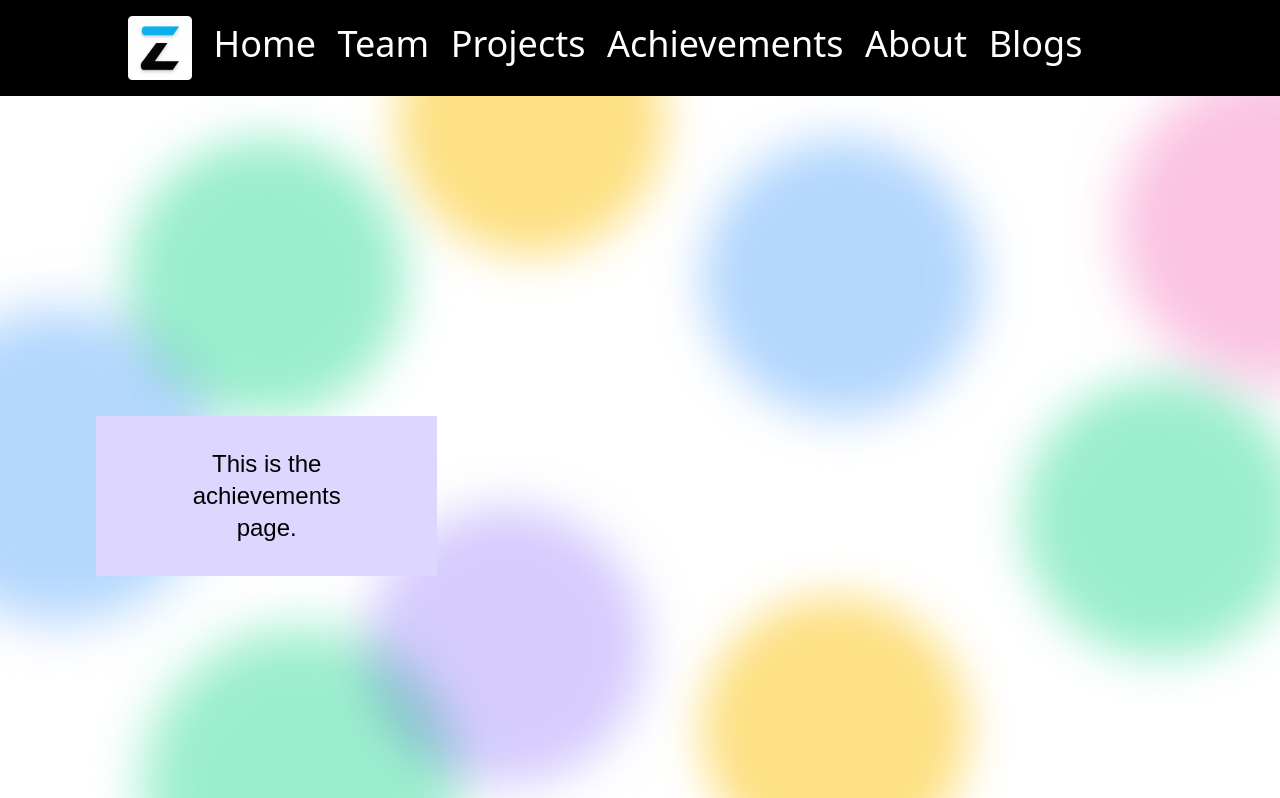
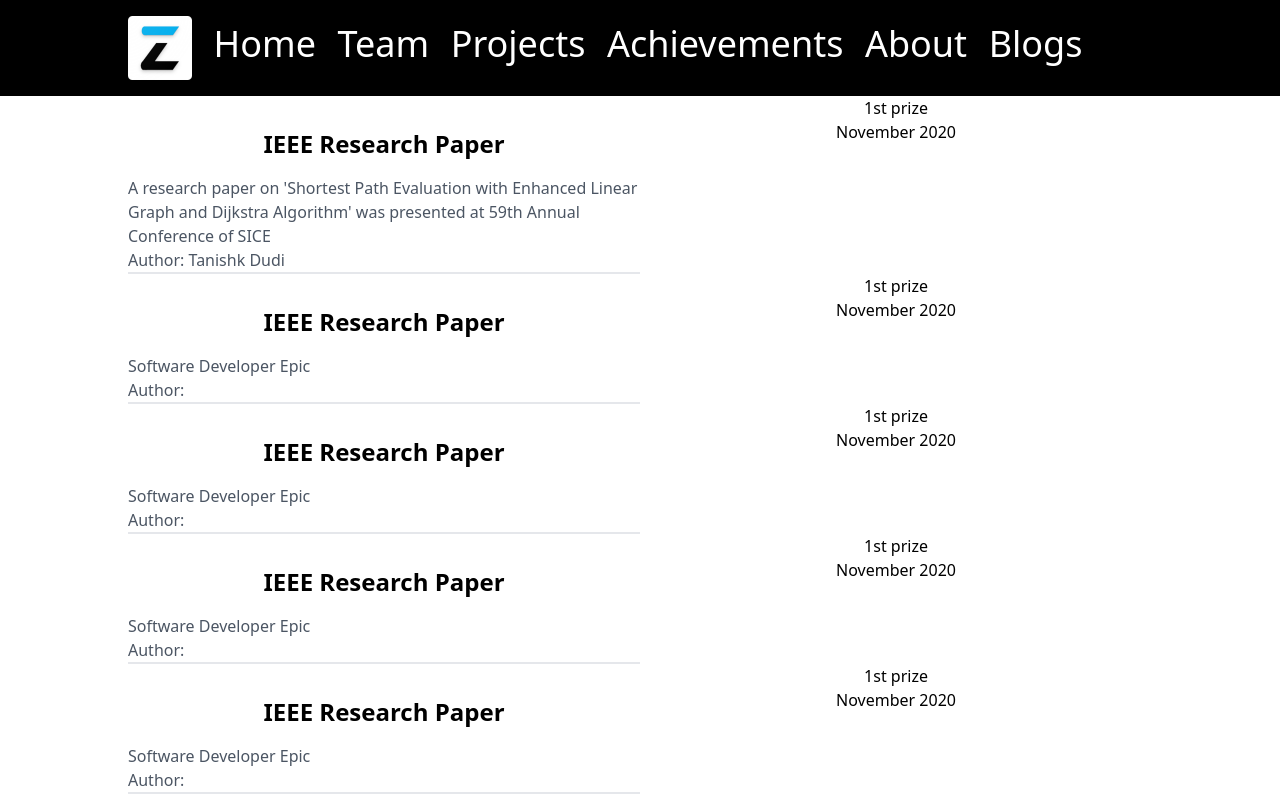
Before and after one commit to zineRobotics/zine-website-2023, a Next.js app: page /achievements in a window 1280 px wide. Shown: the top 798 px of the page. Built offline with nearby package versions, Linux system fonts and the light colour scheme.

Commit message:
changed the achievements page (for desktop view only)

```diff
--- a/components/Achievements/achievements.tsx
+++ b/components/Achievements/achievements.tsx
@@ -1,30 +1,444 @@
 import React from "react";
 import Link from "next/link";
+import Image from "next/image";
+
+interface achievement {
+  name: string;
+  date: string;
+  info: string;
+  author: string;
+  desc: string;
+}
+
+const achievements: achievement[] = [
+  {
+    name: "IEEE Research Paper",
+    date: "November 2020",
+    info: "A research paper on 'Shortest Path Evaluation with Enhanced Linear Graph and Dijkstra Algorithm' was presented at 59th Annual Conference of SICE",
+    author: "Tanishk Dudi",
+    desc: "",
+  },
+  {
+    name: "IEEE Research Paper",
+    date: "November 2020",
+    info: "Software Developer Epic",
+    author: "",
+    desc: "",
+  },
+  {
+    name: "IEEE Research Paper",
+    date: "November 2020",
+    info: "Software Developer Epic",
+    author: "",
+    desc: "",
+  },
+  {
+    name: "IEEE Research Paper",
+    date: "November 2020",
+    info: "Software Developer Epic",
+    author: "",
+    desc: "",
+  },
+  {
+    name: "IEEE Research Paper",
+    date: "November 2020",
+    info: "Software Developer Epic",
+    author: "",
+    desc: "",
+  },
+  {
+    name: "IEEE Research Paper",
+    date: "November 2020",
+    info: "Software Developer Epic",
+    author: "",
+    desc: "",
+  },
+  {
+    name: "IEEE Research Paper",
+    date: "November 2020",
+    info: "Software Developer Epic",
+    author: "",
+    desc: "",
+  },
+  {
+    name: "IEEE Research Paper",
+    date: "November 2020",
+    info: "Software Developer Epic",
+    author: "",
+    desc: "",
+  },
+  {
+    name: "IEEE Research Paper",
+    date: "November 2020",
+    info: "Software Developer Epic",
+    author: "",
+    desc: "",
+  },
+  {
+    name: "IEEE Research Paper",
+    date: "November 2020",
+    info: "Software Developer Epic",
+    author: "",
+    desc: "",
+  },
+  {
+    name: "IEEE Research Paper",
+    date: "November 2020",
+    info: "Software Developer Epic",
+    author: "",
+    desc: "",
+  },
+  {
+    name: "IEEE Research Paper",
+    date: "November 2020",
+    info: "Software Developer Epic",
+    author: "",
+    desc: "",
+  },
+  {
+    name: "IEEE Research Paper",
+    date: "November 2020",
+    info: "Software Developer Epic",
+    author: "",
+    desc: "",
+  },
+  {
+    name: "IEEE Research Paper",
+    date: "November 2020",
+    info: "Software Developer Epic",
+    author: "",
+    desc: "",
+  },
+  {
+    name: "IEEE Research Paper",
+    date: "November 2020",
+    info: "Software Developer Epic",
+    author: "",
+    desc: "",
+  },
+  {
+    name: "IEEE Research Paper",
+    date: "November 2020",
+    info: "Software Developer Epic",
+    author: "",
+    desc: "",
+  },
+  {
+    name: "IEEE Research Paper",
+    date: "November 2020",
+    info: "Software Developer Epic",
+    author: "",
+    desc: "",
+  },
+  {
+    name: "IEEE Research Paper",
+    date: "November 2020",
+    info: "Software Developer Epic",
+    author: "",
+    desc: "",
+  },
+  {
+    name: "IEEE Research Paper",
+    date: "November 2020",
+    info: "Software Developer Epic",
+    author: "",
+    desc: "",
+  },
+  {
+    name: "IEEE Research Paper",
+    date: "November 2020",
+    info: "Software Developer Epic",
+    author: "",
+    desc: "",
+  },
+  {
+    name: "IEEE Research Paper",
+    date: "November 2020",
+    info: "Software Developer Epic",
+    author: "",
+    desc: "",
+  },
+  {
+    name: "IEEE Research Paper",
+    date: "November 2020",
+    info: "Software Developer Epic",
+    author: "",
+    desc: "",
+  },
+  {
+    name: "IEEE Research Paper",
+    date: "November 2020",
+    info: "Software Developer Epic",
+    author: "",
+    desc: "",
+  },
+  {
+    name: "IEEE Research Paper",
+    date: "November 2020",
+    info: "Software Developer Epic",
+    author: "",
+    desc: "",
+  },
+  {
+    name: "IEEE Research Paper",
+    date: "November 2020",
+    info: "Software Developer Epic",
+    author: "",
+    desc: "",
+  },
+  {
+    name: "IEEE Research Paper",
+    date: "November 2020",
+    info: "Software Developer Epic",
+    author: "",
+    desc: "",
+  },
+  {
+    name: "IEEE Research Paper",
+    date: "November 2020",
+    info: "Software Developer Epic",
+    author: "",
+    desc: "",
+  },
+  {
+    name: "IEEE Research Paper",
+    date: "November 2020",
+    info: "Software Developer Epic",
+    author: "",
+    desc: "",
+  },
+  {
+    name: "IEEE Research Paper",
+    date: "November 2020",
+    info: "Software Developer Epic",
+    author: "",
+    desc: "",
+  },
+  {
+    name: "IEEE Research Paper",
+    date: "November 2020",
+    info: "Software Developer Epic",
+    author: "",
+    desc: "",
+  },
+  {
+    name: "IEEE Research Paper",
+    date: "November 2020",
+    info: "Software Developer Epic",
+    author: "",
+    desc: "",
+  },
+  {
+    name: "IEEE Research Paper",
+    date: "November 2020",
+    info: "Software Developer Epic",
+    author: "",
+    desc: "",
+  },
+  {
+    name: "IEEE Research Paper",
+    date: "November 2020",
+    info: "Software Developer Epic",
+    author: "",
+    desc: "",
+  },
+  {
+    name: "IEEE Research Paper",
+    date: "November 2020",
+    info: "Software Developer Epic",
+    author: "",
+    desc: "",
+  },
+  {
+    name: "IEEE Research Paper",
+    date: "November 2020",
+    info: "Software Developer Epic",
+    author: "",
+    desc: "",
+  },
+  {
+    name: "IEEE Research Paper",
+    date: "November 2020",
+    info: "Software Developer Epic",
+    author: "",
+    desc: "",
+  },
+  {
+    name: "IEEE Research Paper",
+    date: "November 2020",
+    info: "Software Developer Epic",
+    author: "",
+    desc: "",
+  },
+  {
+    name: "IEEE Research Paper",
+    date: "November 2020",
+    info: "Software Developer Epic",
+    author: "",
+    desc: "",
+  },
+  {
+    name: "IEEE Research Paper",
+    date: "November 2020",
+    info: "Software Developer Epic",
+    author: "",
+    desc: "",
+  },
+  {
+    name: "IEEE Research Paper",
+    date: "November 2020",
+    info: "Software Developer Epic",
+    author: "",
+    desc: "",
+  },
+  {
+    name: "IEEE Research Paper",
+    date: "November 2020",
+    info: "Software Developer Epic",
+    author: "",
+    desc: "",
+  },
+  {
+    name: "IEEE Research Paper",
+    date: "November 2020",
+    info: "Software Developer Epic",
+    author: "",
+    desc: "",
+  },
+  {
+    name: "IEEE Research Paper",
+    date: "November 2020",
+    info: "Software Developer Epic",
+    author: "",
+    desc: "",
+  },
+  {
+    name: "IEEE Research Paper",
+    date: "November 2020",
+    info: "Software Developer Epic",
+    author: "",
+    desc: "",
+  },
+  {
+    name: "IEEE Research Paper",
+    date: "November 2020",
+    info: "Software Developer Epic",
+    author: "",
+    desc: "",
+  },
+  {
+    name: "IEEE Research Paper",
+    date: "November 2020",
+    info: "Software Developer Epic",
+    author: "",
+    desc: "",
+  },
+  {
+    name: "IEEE Research Paper",
+    date: "November 2020",
+    info: "Software Developer Epic",
+    author: "",
+    desc: "",
+  },
+  {
+    name: "IEEE Research Paper",
+    date: "November 2020",
+    info: "Software Developer Epic",
+    author: "",
+    desc: "",
+  },
+  {
+    name: "IEEE Research Paper",
+    date: "November 2020",
+    info: "Software Developer Epic",
+    author: "",
+    desc: "",
+  },
+  {
+    name: "IEEE Research Paper",
+    date: "November 2020",
+    info: "Software Developer Epic",
+    author: "",
+    desc: "",
+  },
+  {
+    name: "IEEE Research Paper",
+    date: "November 2020",
+    info: "Software Developer Epic",
+    author: "",
+    desc: "",
+  },
+  {
+    name: "IEEE Research Paper",
+    date: "November 2020",
+    info: "Software Developer Epic",
+    author: "",
+    desc: "",
+  },
+  {
+    name: "IEEE Research Paper",
+    date: "November 2020",
+    info: "Software Developer Epic",
+    author: "",
+    desc: "",
+  },
+  {
+    name: "IEEE Research Paper",
+    date: "November 2020",
+    info: "Software Developer Epic",
+    author: "",
+    desc: "",
+  },
+  {
+    name: "IEEE Research Paper",
+    date: "November 2020",
+    info: "Software Developer Epic",
+    author: "",
+    desc: "",
+  },
+  {
+    name: "IEEE Research Paper",
+    date: "November 2020",
+    info: "Software Developer Epic",
+    author: "",
+    desc: "",
+  },
+  {
+    name: "IEEE Research Paper",
+    date: "November 2020",
+    info: "Software Developer Epic",
+    author: "",
+    desc: "",
+  },
+  {
+    name: "IEEE Research Paper",
+    date: "November 2020",
+    info: "Software Developer Epic",
+    author: "",
+    desc: "",
+  },
+];
 
 const Achievements = () => {
     return(
-        <div className="bg-white min-h-screen flex items-center justify-center px-16">
-  <div className="fixed w-full max-w-lg">
-    <div className="absolute top-0 -left-4 w-72 h-72 bg-purple-300 rounded-full mix-blend-multiply filter blur-xl opacity-70 animate-blob"></div>
-    <div className="absolute top-20 left-80 w-72 h-72 bg-yellow-300 rounded-full mix-blend-multiply filter blur-xl opacity-70 animate-blob animation-delay-2000"></div>
-    <div className="absolute bottom-20 left-140 w-72 h-72 bg-pink-300 rounded-full mix-blend-multiply filter blur-xl opacity-70 animate-blob animation-delay-4000"></div>
-    <div className="absolute bottom-20 right-120 w-72 h-72 bg-green-300 rounded-full mix-blend-multiply filter blur-xl opacity-70 animate-blob"></div>
-    <div className="absolute -bottom-120 left-150 w-72 h-72 bg-blue-300 rounded-full mix-blend-multiply filter blur-xl opacity-70 animate-blob animation-delay-2000"></div>
-    <div className="absolute bottom-40 left-160 w-72 h-72 bg-purple-300 rounded-full mix-blend-multiply filter blur-xl opacity-70 animate-blob animation-delay-4000"></div>
-    <div className="absolute bottom-40 right-160 w-72 h-72 bg-yellow-300 rounded-full mix-blend-multiply filter blur-xl opacity-70 animate-blob"></div>
-    <div className="absolute -bottom-120 right-160 w-72 h-72 bg-pink-300 rounded-full mix-blend-multiply filter blur-xl opacity-70 animate-blob animation-delay-2000"></div>
-    <div className="absolute -bottom-40 right-140 w-72 h-72 bg-blue-300 rounded-full mix-blend-multiply filter blur-xl opacity-70 animate-blob animation-delay-4000"></div>
-    <div className="absolute bottom-20 left-80 w-72 h-72 bg-blue-300 rounded-full mix-blend-multiply filter blur-xl opacity-70 animate-blob"></div>
-    <div className="absolute bottom-60 left-4 w-72 h-72 bg-yellow-300 rounded-full mix-blend-multiply filter blur-xl opacity-70 animate-blob animation-delay-2000"></div>
-    <div className="absolute -bottom-120 right-120 w-72 h-72 bg-green-300 rounded-full mix-blend-multiply filter blur-xl opacity-70 animate-blob animation-delay-4000"></div>
-    <div className="absolute -bottom-40 left-130 w-72 h-72 bg-green-300 rounded-full mix-blend-multiply filter blur-xl opacity-70 animate-blob"></div>
-  </div>
-  <div className="relative grid grid-cols-3 gap m-8 gap-8 text-2xl font-nunito text-black">
-      <button className="transition duration-500 ease-in-out bg-purple-200 px-20 py-8 hover:bg-red-600 hover:text-white transform hover:-translate-y-1 hover:scale-110 ...">
-      <Link href=""><h1>This is the achievements page.</h1></Link>
-      </button>
-    </div>
-</div>
+        <div className="text-black bg-white w-screen px-32">
+          {achievements.map((item, index) => (
+            <div className="grid grid-cols-2">
+              <div key={index} className="bg-white col-span-1">
+                <h1 className="text-2xl text-center font-bold pt-8">{item.name}</h1>
+                <p className="pt-4 text-gray-600">{item.info}</p>
+                <p className="text-gray-600">Author: {item.author}</p>
+                <hr />
+            </div>
+            <div className="col-span-1 text-center">
+              1st prize
+              <br />
+              {item.date}
+            </div>
+            <hr />
+            </div>
+          ))}
+        </div>
     )
 }
 
--- a/pages/achievements.tsx
+++ b/pages/achievements.tsx
@@ -11,7 +11,6 @@ const Home: NextPage = () => {
     <>
       <Navbar />
       <Achievements />
-      <Footer />
     </>
   );
 };
```
